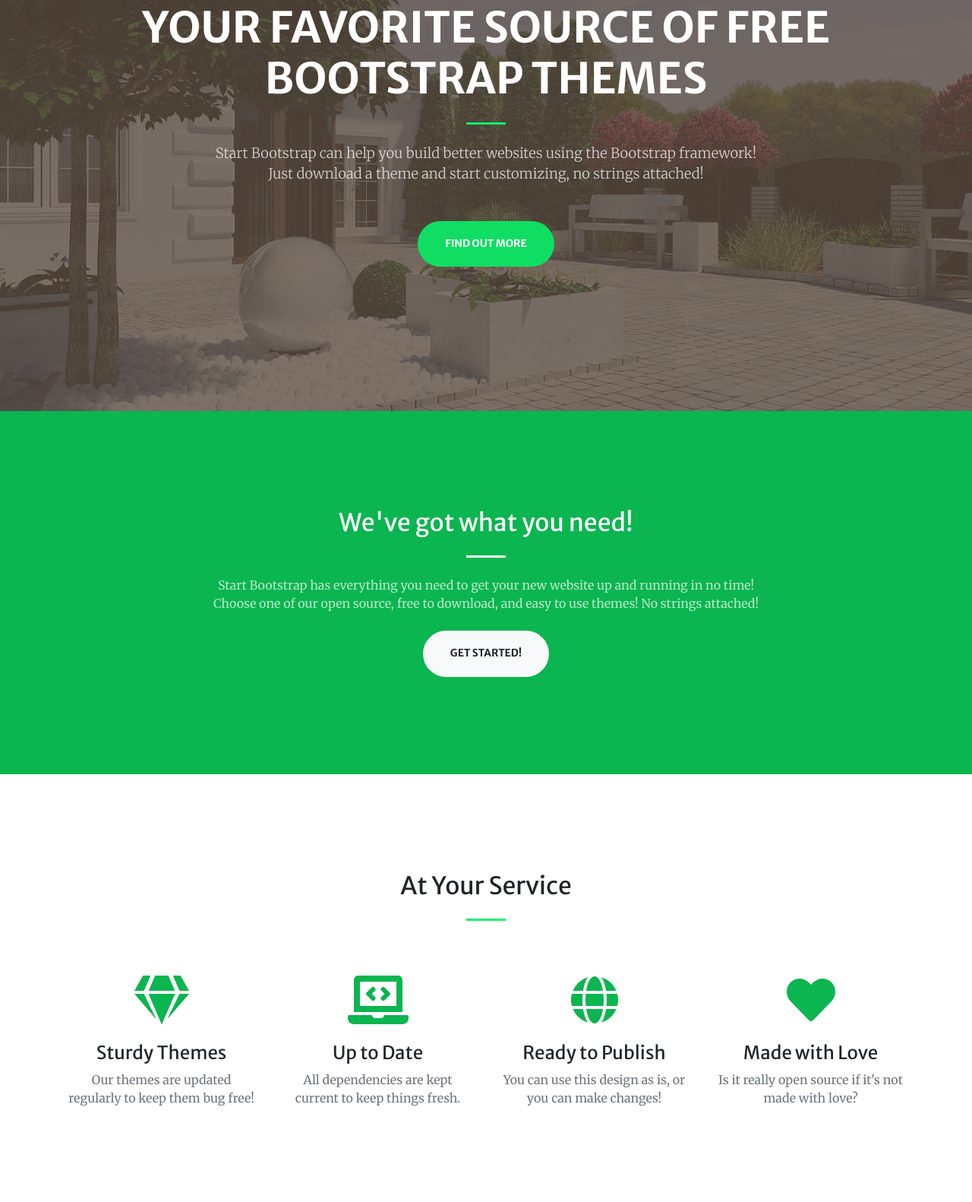
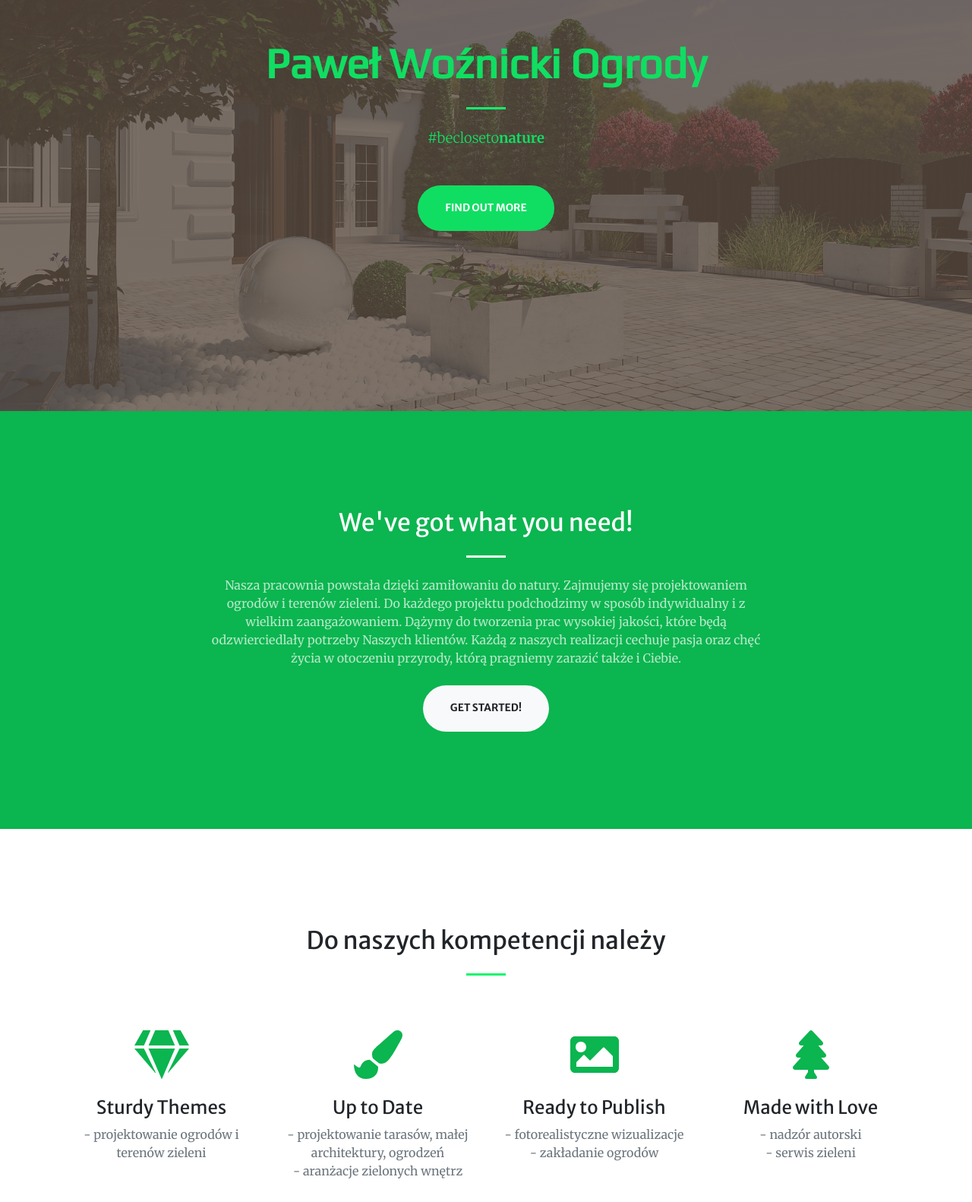
Before and after one commit to FelekTroll/Strona, a plain HTML site: page strona2.1/index.html in a window 1280 px wide. Shown: the part 259-1841 px from the top of the page at 76% size. Drawn offline with nearby package versions, Linux system fonts and the light colour scheme.

Commit message:
Add files via upload

```diff
--- a/strona2.1/index.html
+++ b/strona2.1/index.html
@@ -13,6 +13,7 @@
         <!-- Google fonts-->
         <link href="https://fonts.googleapis.com/css?family=Merriweather+Sans:400,700" rel="stylesheet" />
         <link href="https://fonts.googleapis.com/css?family=Merriweather:400,300,300italic,400italic,700,700italic" rel="stylesheet" type="text/css" />
+        <link href="https://fonts.googleapis.com/css2?family=Play&display=swap" rel="stylesheet" type="text/css">
         <!-- Third party plugin CSS-->
         <link href="https://cdnjs.cloudflare.com/ajax/libs/magnific-popup.js/1.1.0/magnific-popup.min.css" rel="stylesheet" />
         <!-- Core theme CSS (includes Bootstrap)-->
@@ -22,10 +23,10 @@
         <!-- Navigation-->
         <nav class="navbar navbar-expand-lg navbar-light fixed-top py-3" id="mainNav">
             <div class="container">
-                <a class="navbar-brand js-scroll-trigger" href="#page-top"><img id="logo-top"class="nav-item " src="assets/img/logo2.png"></a><button class="navbar-toggler navbar-toggler-right" type="button" data-toggle="collapse" data-target="#navbarResponsive" aria-controls="navbarResponsive" aria-expanded="false" aria-label="Toggle navigation"><span class="navbar-toggler-icon"></span></button>
+                <a class="navbar-brand js-scroll-trigger" href="#page-top"><img id="logo-top"class="nav-item " src="assets/img/logo_napis2.jpg"></a><button class="navbar-toggler navbar-toggler-right" type="button" data-toggle="collapse" data-target="#navbarResponsive" aria-controls="navbarResponsive" aria-expanded="false" aria-label="Toggle navigation"><span class="navbar-toggler-icon"></span></button>
                 <div class="collapse navbar-collapse" id="navbarResponsive">
                     <ul class="navbar-nav ml-auto my-2 my-lg-0">
-                        <li class="nav-item"><a class="nav-link js-scroll-trigger" href="#about">O mnie</a></li>
+                        <li class="nav-item"><a class="nav-link js-scroll-trigger" href="#about">O nas</a></li>
                         <li class="nav-item"><a class="nav-link js-scroll-trigger" href="#services">Usługi</a></li>
                         <li class="nav-item"><a class="nav-link js-scroll-trigger" href="#portfolio">Projekty</a></li>
                         <li class="nav-item"><a class="nav-link js-scroll-trigger" href="#contact">Kontakt</a></li>
@@ -37,12 +38,12 @@
         <header class="masthead">
             <div class="container h-100">
                 <div class="row h-100 align-items-center justify-content-center text-center">
-                    <div class="col-lg-10 align-self-end">
-                        <h1 class="text-uppercase text-white font-weight-bold">Your Favorite Source of Free Bootstrap Themes</h1>
+                    <div class=" col-lg-10 align-self-end">
+                        <h1  class="kolor  font-weight-bold"><p id="czcionka" >Paweł Woźnicki Ogrody</p></h1>
                         <hr class="divider my-4" />
                     </div>
                     <div class="col-lg-8 align-self-baseline">
-                        <p class="text-white-75 font-weight-light mb-5">Start Bootstrap can help you build better websites using the Bootstrap framework! Just download a theme and start customizing, no strings attached!</p>
+                        <p class=" font-weight-light mb-5 kolor">#becloseto<a class="pogrubienie">nature</a></p>
                         <a class="btn btn-primary btn-xl js-scroll-trigger" href="#about">Find Out More</a>
                     </div>
                 </div>
@@ -55,7 +56,7 @@
                     <div class="col-lg-8 text-center">
                         <h2 class="text-white mt-0">We've got what you need!</h2>
                         <hr class="divider light my-4" />
-                        <p class="text-white-50 mb-4">Start Bootstrap has everything you need to get your new website up and running in no time! Choose one of our open source, free to download, and easy to use themes! No strings attached!</p>
+                        <p class="text-white-50 mb-4">Nasza pracownia powstała dzięki zamiłowaniu do natury. Zajmujemy się projektowaniem ogrodów i terenów zieleni. Do każdego projektu podchodzimy w sposób indywidualny i z wielkim zaangażowaniem. Dążymy do tworzenia prac wysokiej jakości, które będą odzwierciedlały potrzeby Naszych klientów. Każdą z naszych realizacji cechuje pasja oraz chęć życia w otoczeniu przyrody, którą pragniemy zarazić także i Ciebie.</p>
                         <a class="btn btn-light btn-xl js-scroll-trigger" href="#services">Get Started!</a>
                     </div>
                 </div>
@@ -64,35 +65,38 @@
         <!-- Services-->
         <section class="page-section" id="services">
             <div class="container">
-                <h2 class="text-center mt-0">At Your Service</h2>
+                <h2 class="text-center mt-0">Do naszych kompetencji należy</h2>
                 <hr class="divider my-4" />
                 <div class="row">
                     <div class="col-lg-3 col-md-6 text-center">
                         <div class="mt-5">
                             <i class="fas fa-4x fa-gem text-primary mb-4"></i>
                             <h3 class="h4 mb-2">Sturdy Themes</h3>
-                            <p class="text-muted mb-0">Our themes are updated regularly to keep them bug free!</p>
+                            <p class="text-muted mb-0">- projektowanie ogrodów i terenów zieleni</p>
                         </div>
                     </div>
                     <div class="col-lg-3 col-md-6 text-center">
                         <div class="mt-5">
-                            <i class="fas fa-4x fa-laptop-code text-primary mb-4"></i>
+                            <i class="fas fa-4x fa-paint-brush text-primary mb-4"></i>
                             <h3 class="h4 mb-2">Up to Date</h3>
-                            <p class="text-muted mb-0">All dependencies are kept current to keep things fresh.</p>
+                            <p class="text-muted mb-0">- projektowanie tarasów, małej architektury, ogrodzeń</p>
+                            <p class="text-muted mb-0">- aranżacje zielonych wnętrz</p>
                         </div>
                     </div>
                     <div class="col-lg-3 col-md-6 text-center">
                         <div class="mt-5">
-                            <i class="fas fa-4x fa-globe text-primary mb-4"></i>
+                            <i class="fas fa-4x fa-image text-primary mb-4"></i>
                             <h3 class="h4 mb-2">Ready to Publish</h3>
-                            <p class="text-muted mb-0">You can use this design as is, or you can make changes!</p>
+                            <p class="text-muted mb-0">- fotorealistyczne wizualizacje</p>
+                             <p class="text-muted mb-0">- zakładanie ogrodów</p>
                         </div>
                     </div>
                     <div class="col-lg-3 col-md-6 text-center">
                         <div class="mt-5">
-                            <i class="fas fa-4x fa-heart text-primary mb-4"></i>
+                            <i class="fas fa-4x fa-tree text-primary mb-4"></i>
                             <h3 class="h4 mb-2">Made with Love</h3>
-                            <p class="text-muted mb-0">Is it really open source if it's not made with love?</p>
+                            <p class="text-muted mb-0">- nadzór autorski</p>
+                            <p class="text-muted mb-0">- serwis zieleni</p>
                         </div>
                     </div>
                 </div>
@@ -174,7 +178,7 @@
                     <div class="col-lg-8 text-center">
                         <h2 class="mt-0">Let's Get In Touch!</h2>
                         <hr class="divider my-4" />
-                        <p class="text-muted mb-5">Ready to start your next project with us? Give us a call or send us an email and we will get back to you as soon as possible!</p>
+                        <p class="text-muted mb-5">Skontaktuj się z Nami i przekonaj się co możemy Ci zaoferować w świecie natury.</p>
                     </div>
                 </div>
                 <div class="row">
```
Also changed, not shown: strona2.1/assets/img/logo.png, strona2.1/assets/img/logo_napis.png (added), strona2.1/assets/img/logo_napis2.jpg (added), strona2.1/css/styles.css.
